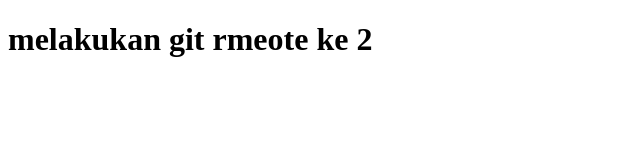
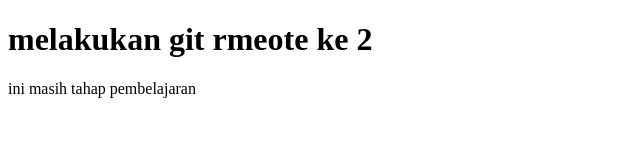
Before and after one commit to ilhamsabana900/ilham-repo-rest-2, a plain HTML site: page index.html in a window 1280 px wide. Shown: the whole page, without its empty margins (0-640 px from the left). Drawn offline with Linux system fonts and the light colour scheme.

Commit message:
menambahkan paragraf

```diff
--- a/index.html
+++ b/index.html
@@ -8,5 +8,6 @@
 </head>
 <body>
     <h1>melakukan git rmeote ke 2</h1>
+    <p>ini masih tahap pembelajaran</p>
 </body>
 </html>
```
